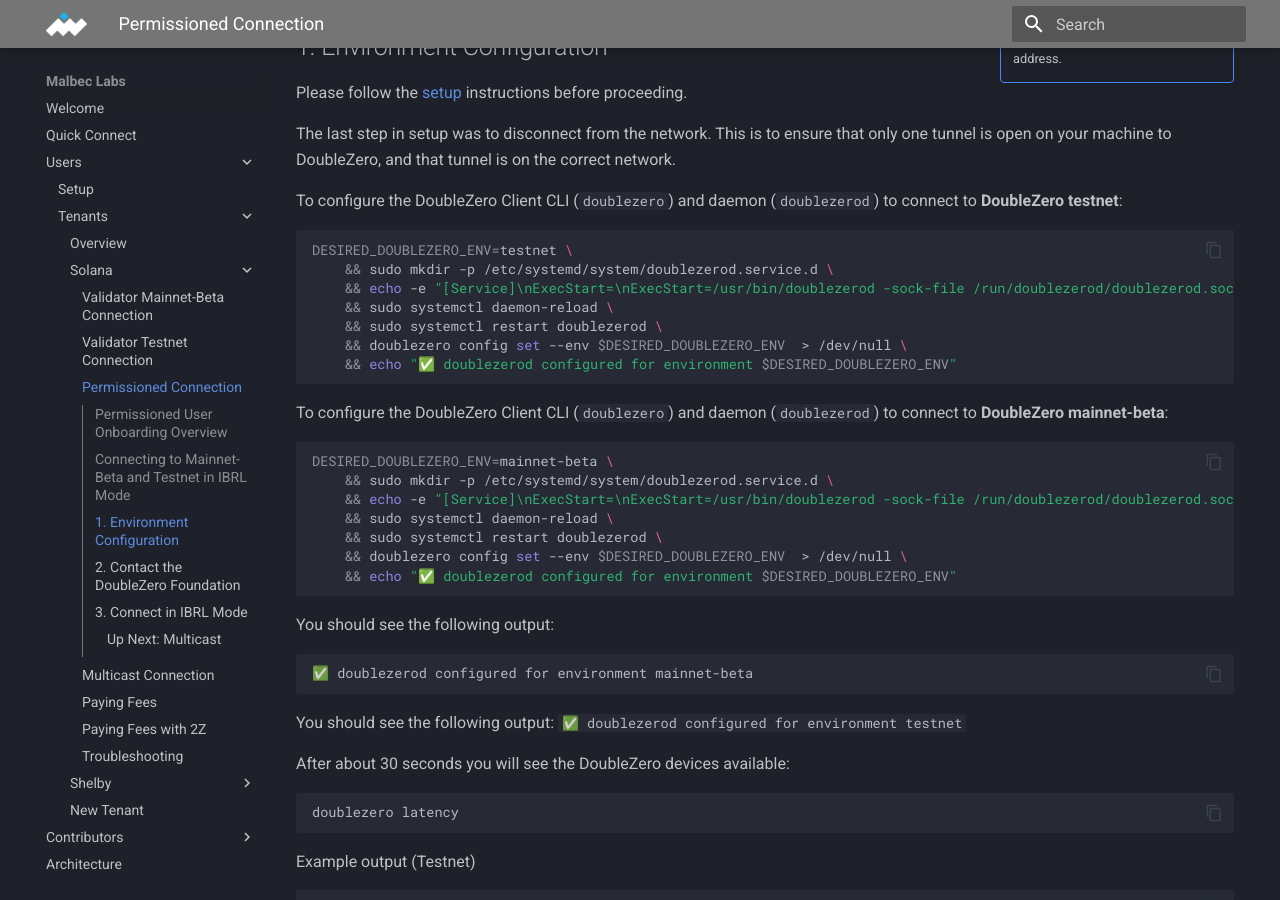
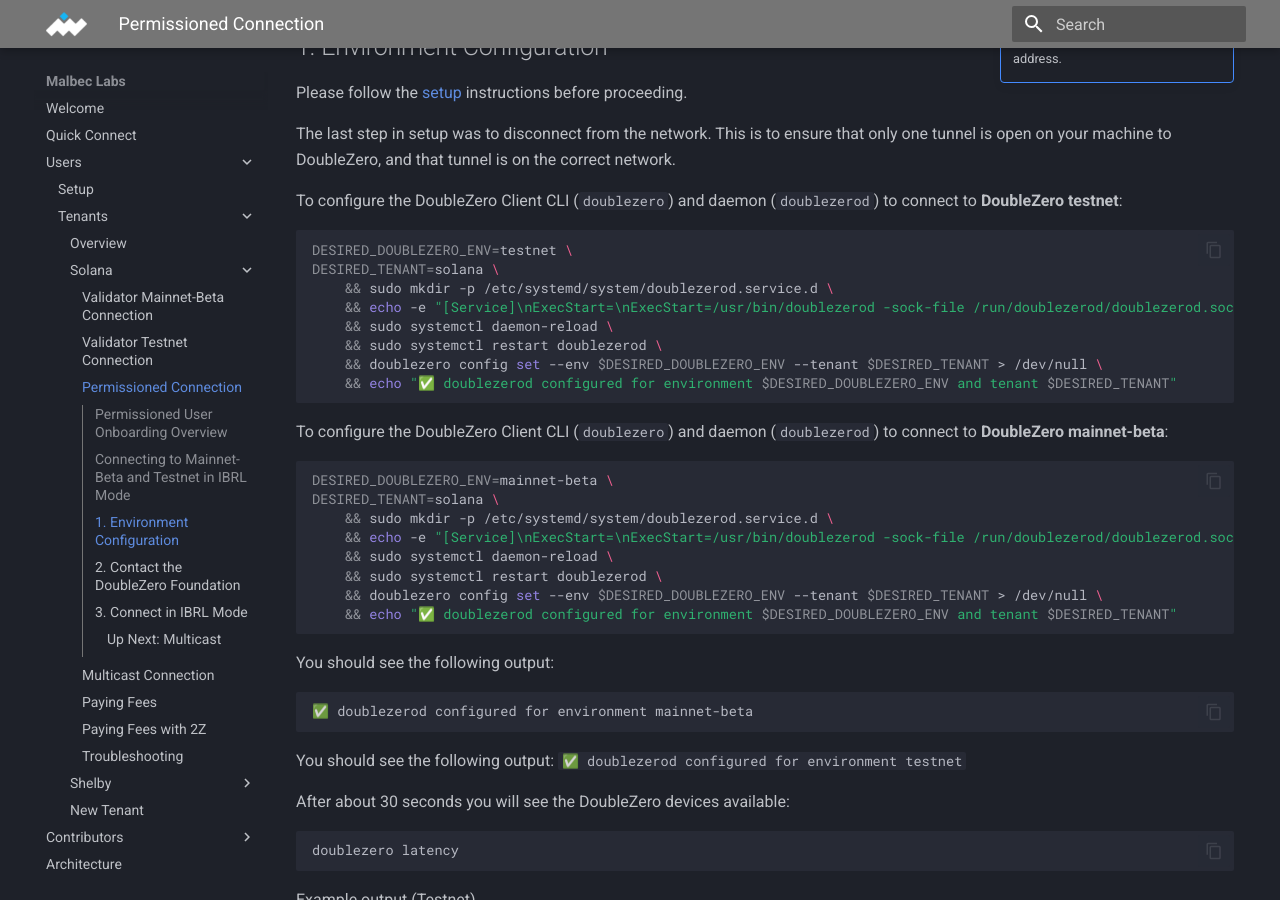
Before and after one commit to malbeclabs/docs, an MkDocs documentation site: the page built from docs/Permissioned Connection.md, in a window 1280 px wide and 900 px high, scrolled down 563 px. Built offline with MkDocs 1.6.1 and Material for MkDocs 9.7.7, drawn with Linux system fonts in a browser that asks for light colours.

Commit message:
update rules

````diff
--- a/docs/Permissioned Connection.md
+++ b/docs/Permissioned Connection.md
@@ -28,22 +28,24 @@
 To configure the DoubleZero Client CLI (`doublezero`) and daemon (`doublezerod`) to connect to **DoubleZero testnet**:
 ```bash
 DESIRED_DOUBLEZERO_ENV=testnet \
-	&& sudo mkdir -p /etc/systemd/system/doublezerod.service.d \
-	&& echo -e "[Service]\nExecStart=\nExecStart=/usr/bin/doublezerod -sock-file /run/doublezerod/doublezerod.sock -env $DESIRED_DOUBLEZERO_ENV" | sudo tee /etc/systemd/system/doublezerod.service.d/override.conf > /dev/null \
-	&& sudo systemctl daemon-reload \
-	&& sudo systemctl restart doublezerod \
-	&& doublezero config set --env $DESIRED_DOUBLEZERO_ENV  > /dev/null \
-	&& echo "✅ doublezerod configured for environment $DESIRED_DOUBLEZERO_ENV"
+DESIRED_TENANT=solana \
+    && sudo mkdir -p /etc/systemd/system/doublezerod.service.d \
+    && echo -e "[Service]\nExecStart=\nExecStart=/usr/bin/doublezerod -sock-file /run/doublezerod/doublezerod.sock -env $DESIRED_DOUBLEZERO_ENV -tenant $DESIRED_TENANT" | sudo tee /etc/systemd/system/doublezerod.service.d/override.conf > /dev/null \
+    && sudo systemctl daemon-reload \
+    && sudo systemctl restart doublezerod \
+    && doublezero config set --env $DESIRED_DOUBLEZERO_ENV --tenant $DESIRED_TENANT > /dev/null \
+    && echo "✅ doublezerod configured for environment $DESIRED_DOUBLEZERO_ENV and tenant $DESIRED_TENANT"
 ```
 To configure the DoubleZero Client CLI (`doublezero`) and daemon (`doublezerod`) to connect to **DoubleZero mainnet-beta**:
 ```bash
 DESIRED_DOUBLEZERO_ENV=mainnet-beta \
-	&& sudo mkdir -p /etc/systemd/system/doublezerod.service.d \
-	&& echo -e "[Service]\nExecStart=\nExecStart=/usr/bin/doublezerod -sock-file /run/doublezerod/doublezerod.sock -env $DESIRED_DOUBLEZERO_ENV" | sudo tee /etc/systemd/system/doublezerod.service.d/override.conf > /dev/null \
-	&& sudo systemctl daemon-reload \
-	&& sudo systemctl restart doublezerod \
-	&& doublezero config set --env $DESIRED_DOUBLEZERO_ENV  > /dev/null \
-	&& echo "✅ doublezerod configured for environment $DESIRED_DOUBLEZERO_ENV"
+DESIRED_TENANT=solana \
+    && sudo mkdir -p /etc/systemd/system/doublezerod.service.d \
+    && echo -e "[Service]\nExecStart=\nExecStart=/usr/bin/doublezerod -sock-file /run/doublezerod/doublezerod.sock -env $DESIRED_DOUBLEZERO_ENV -tenant $DESIRED_TENANT" | sudo tee /etc/systemd/system/doublezerod.service.d/override.conf > /dev/null \
+    && sudo systemctl daemon-reload \
+    && sudo systemctl restart doublezerod \
+    && doublezero config set --env $DESIRED_DOUBLEZERO_ENV --tenant $DESIRED_TENANT > /dev/null \
+    && echo "✅ doublezerod configured for environment $DESIRED_DOUBLEZERO_ENV and tenant $DESIRED_TENANT"
 ```
 
 You should see the following output:
````
Also changed, not shown: docs/Shelby Permissioned Connection.md (+14 -1 lines), docs/setup.md (+1 -1 lines).
